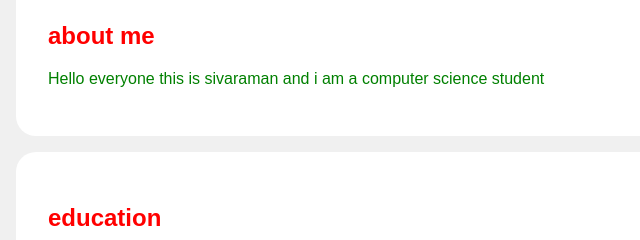
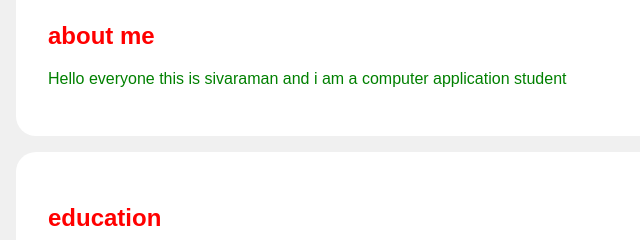
Before and after one commit to Sivamaanasi/sivaportfolio, a plain HTML site: page index.html in a window 1280 px wide. Shown: the part 358-598 px from the top of the page, 0-640 px from the left. Drawn offline with Linux system fonts and the light colour scheme.

Commit message:
Update index.html

```diff
--- a/index.html
+++ b/index.html
@@ -96,7 +96,7 @@ margin-top: 10px;
 <section id="about">
  <div class="section-content">
  <h2><font color="red">about me</font></h2>
- <p><font color="green">Hello everyone this is sivaraman and i am a computer science
+ <p><font color="green">Hello everyone this is sivaraman and i am a computer application
 student</font></p>
  </div>
 </section>
```
